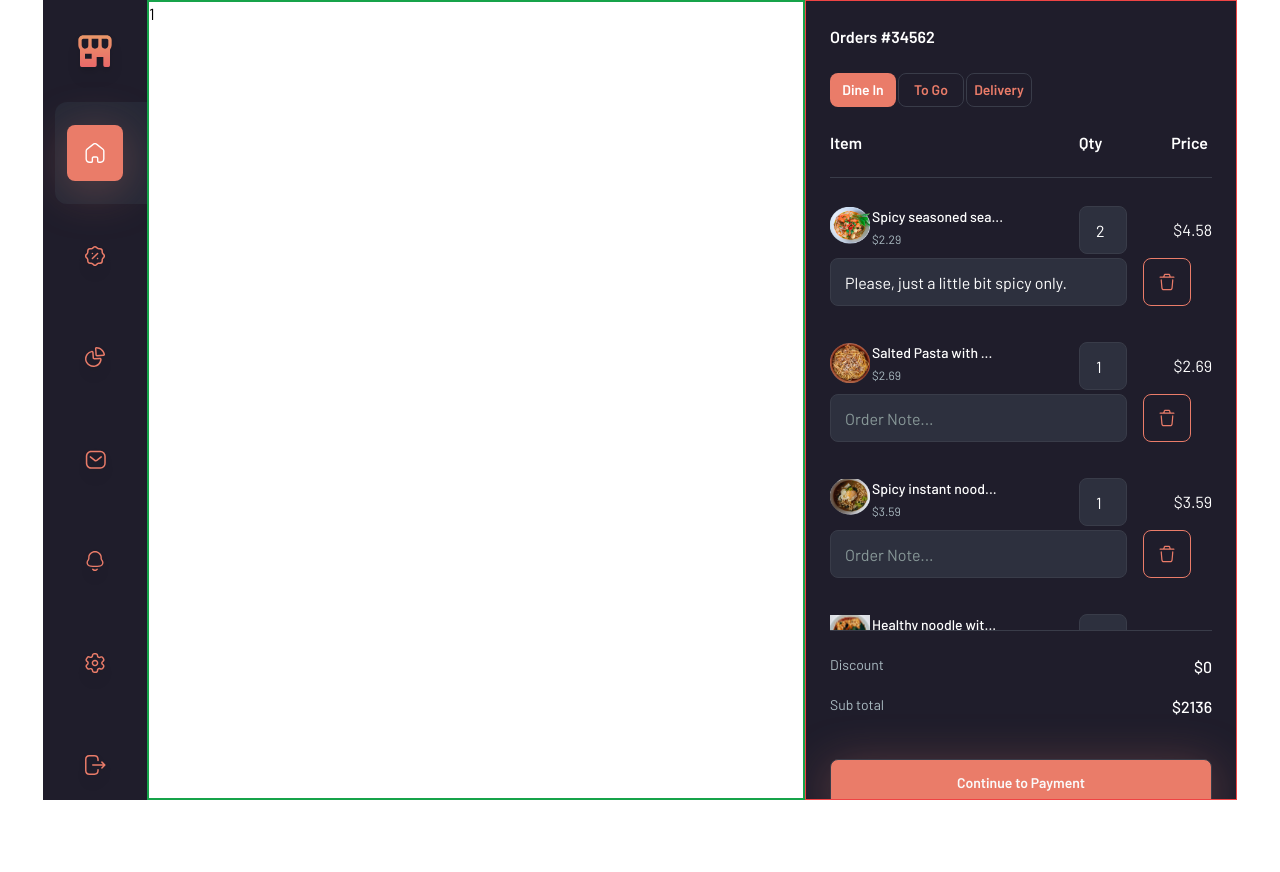
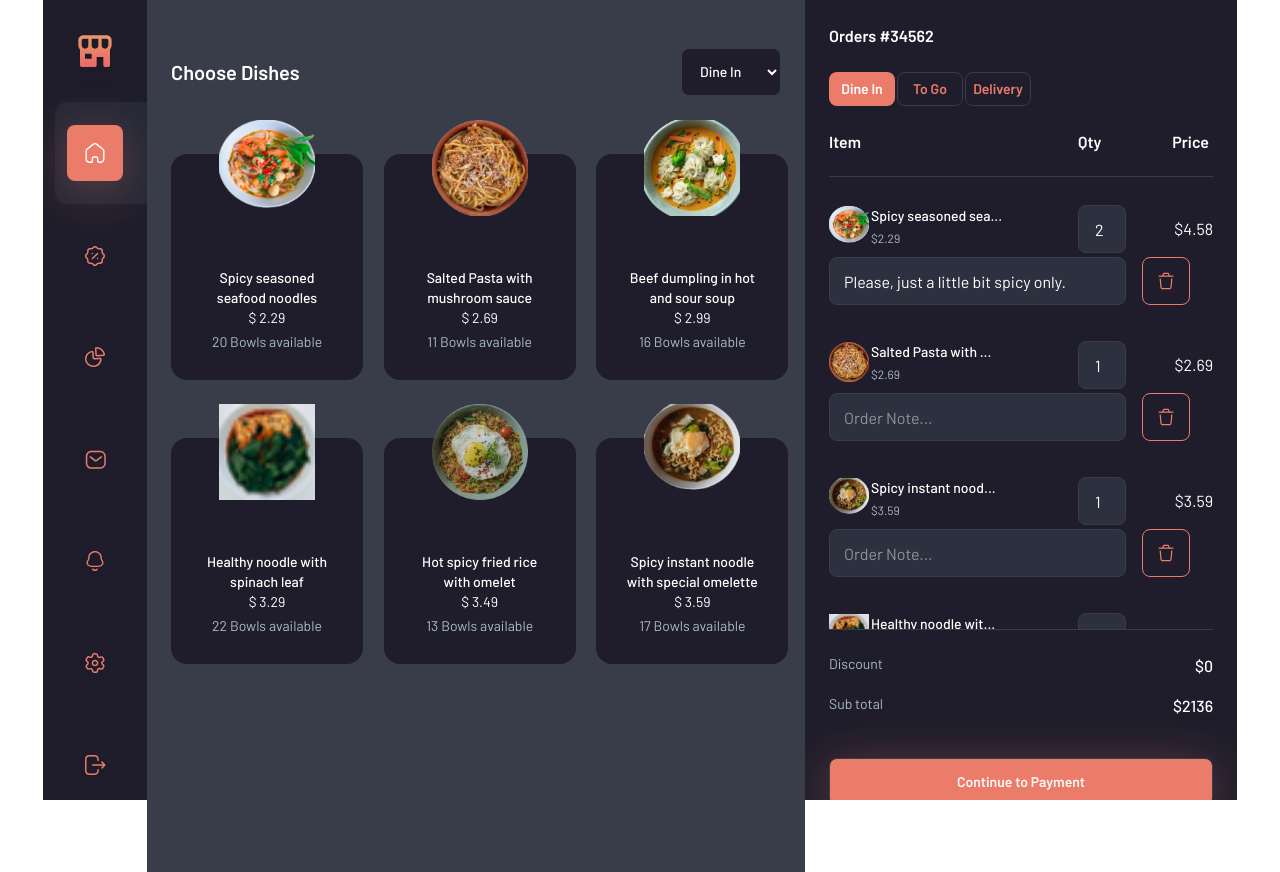
Before and after one commit to pseudoeazy/foodapp-jaegar-resto, a Next.js app: page / in a window 1280 px wide. Before the commit the page ends 800 px from the top, so only its background shows below. Built offline with nearby package versions, Linux system fonts and the light colour scheme.

Commit message:
add featuredlistings

```diff
--- /dev/null
+++ b/components/Header.jsx
@@ -0,0 +1,15 @@
+import Head from "next/head";
+
+const Header = ({ title, children }) => {
+  return (
+    <>
+      <Head>
+        <title>{title}</title>
+        {children}
+      </Head>
+      <header></header>
+    </>
+  );
+};
+
+export default Header;
--- /dev/null
+++ b/components/featuredlist/Product.jsx
@@ -0,0 +1,62 @@
+import Image from "next/image";
+import PropTypes from "prop-types";
+import useHover from "hooks/useHover";
+
+const styles = {
+  info: `
+    flex justify-center items-end
+    w-full h-[14.125rem] self-end
+    p-6 bg-basebg-400 rounded-2xl
+    transition
+    duration-300
+    linear
+    transform`,
+};
+
+const Product = ({ name, price, imgUrl, quantity }) => {
+  const { ref, isHover } = useHover();
+  return (
+    <div className="relative flex  w-48 h-[16.25rem] ">
+      <div className="absolute left-1/2 z-20">
+        <figure className="relative -left-1/2">
+          <Image
+            src={`/images/${imgUrl}`}
+            alt={name}
+            width={132}
+            height={132}
+          />
+        </figure>
+      </div>
+      <div
+        ref={ref}
+        style={{
+          ...(isHover && {
+            filter: `drop-shadow(0px 8px 24px rgba(234, 124, 105, 0.32))`,
+            cursor: `pointer`,
+          }),
+        }}
+        className={styles.info}
+      >
+        <div className="flex flex-col items-center space-y-1 w-36 h-[5.5rem] ">
+          <span className="block h-9 text-center font-medium text-sm text-white">
+            {name}
+          </span>
+          <span className="block text-center font-normal text-sm text-white">
+            $ {price}
+          </span>
+          <span className="block text-center font-normal text-sm text-textbg-300">
+            {quantity} Bowls available
+          </span>
+        </div>
+      </div>
+    </div>
+  );
+};
+
+Product.propTypes = {
+  name: PropTypes.string.isRequired,
+  price: PropTypes.number.isRequired,
+  imgUrl: PropTypes.string.isRequired,
+  quantity: PropTypes.number.isRequired,
+};
+export default Product;
--- /dev/null
+++ b/components/featuredlist/Products.jsx
@@ -0,0 +1,33 @@
+import Product from "@components/featuredlist/Product";
+import products from "@data/products";
+
+const sortList = [
+  { label: "Dine In", value: "dinein" },
+  { label: "Take out", value: "takeout" },
+];
+
+const Products = () => {
+  return (
+    <div className="w-full min-h-screen mt-6 ">
+      <section className="flex justify-between items-center ">
+        <h2 className="text-white font-semibold text-[20px]">Choose Dishes</h2>
+        <select className="w-[6.25rem] h-12 rounded-lg bg-basebg-400 p-3.5 text-white border border-basebg-200 text-sm font-medium">
+          {sortList.map(({ label, value }, idx) => (
+            <option key={idx} value={value}>
+              {label}
+            </option>
+          ))}
+        </select>
+      </section>
+      <section className="flex flex-col items-center">
+        <div className="grid grid-cols-3 gap-x-7 gap-y-6 mt-6 ">
+          {products.map((product, idx) => (
+            <Product key={idx} {...product} />
+          ))}
+        </div>
+      </section>
+    </div>
+  );
+};
+
+export default Products;
--- a/components/hoc/withHover.jsx
+++ b/components/hoc/withHover.jsx
@@ -1,7 +1,7 @@
-import React, { useReducer, useEffect, useRef } from "react";
 import PropTypes from "prop-types";
 import Link from "next/link";
 import { useRouter } from "next/router";
+import useHover from "hooks/useHover";
 
 const styles = {
   anchor: `
@@ -14,33 +14,17 @@ const styles = {
     ease-in-out
     transform `,
 };
-const hoverReducer = (isHover) => !isHover;
 
 const withHover = (WrappedComponent) => {
   function WithHover(props) {
     const { path, title, isButton } = props;
     const router = useRouter();
     const pageUrl = router.pathname;
-    const [isHover, setIsHover] = useReducer(hoverReducer, pageUrl === path);
-    const anchorRef = useRef(null);
-
-    function handleHover() {
-      setIsHover();
-    }
-
-    useEffect(() => {
-      anchorRef.current?.addEventListener("mouseenter", handleHover);
-      anchorRef.current?.addEventListener("mouseleave", handleHover);
-
-      return () => {
-        window.removeEventListener("mouseenter", handleHover);
-        window.removeEventListener("mouseleave", handleHover);
-      };
-    }, []);
+    const { ref, isHover } = useHover(pageUrl === path);
 
     return isButton ? (
       <button
-        ref={anchorRef}
+        ref={ref}
         className="w-12 h-12 flex items-center justify-center rounded-lg border border-primary hover:border-accents-200"
       >
         <WrappedComponent isHover={isHover} />
@@ -53,7 +37,7 @@ const withHover = (WrappedComponent) => {
               filter: `drop-shadow(0px 8px 24px rgba(234, 124, 105, 0.32))`,
             }),
           }}
-          ref={anchorRef}
+          ref={ref}
           title={title}
           className={`${styles.anchor} ${isHover && "bg-primary"}`}
         >
@@ -66,7 +50,7 @@ const withHover = (WrappedComponent) => {
   WithHover.propTypes = {
     isButton: PropTypes.bool,
     path: PropTypes.string,
-    title: PropTypes.string.isRequired,
+    title: PropTypes.string,
   };
   WithHover.defaultProps = {
     isButton: false,
--- a/components/sidebar/Cart.jsx
+++ b/components/sidebar/Cart.jsx
@@ -10,7 +10,7 @@ const Cart = () => {
   return (
     <aside className="w-[27rem]">
       <div
-        className={`fixed z-10 w-[27rem] h-screen overflow-x-hidden overflow-y-scroll bg-basebg-400 p-6 border border-red-500 ${styles.scrollbar}`}
+        className={`fixed z-10 w-[27rem] h-screen overflow-x-hidden overflow-y-scroll bg-basebg-400 p-6 ${styles.scrollbar}`}
       >
         <Header />
         <Items />
--- /dev/null
+++ b/hooks/useHover.js
@@ -0,0 +1,28 @@
+import { useReducer, useEffect, useRef } from "react";
+
+const hoverReducer = (isHover) => !isHover;
+
+const useHover = (initialValue = false) => {
+  const [isHover, setIsHover] = useReducer(hoverReducer, initialValue);
+  const anchorRef = useRef(null);
+
+  function handleHover() {
+    setIsHover();
+  }
+
+  useEffect(() => {
+    anchorRef.current?.addEventListener("mouseenter", handleHover);
+    anchorRef.current?.addEventListener("mouseleave", handleHover);
+
+    return () => {
+      window.removeEventListener("mouseenter", handleHover);
+      window.removeEventListener("mouseleave", handleHover);
+    };
+  }, []);
+
+  return {
+    ref: anchorRef,
+    isHover,
+  };
+};
+export default useHover;
--- a/pages/index.js
+++ b/pages/index.js
@@ -1,11 +1,16 @@
 import Layout from "@components/Layout";
+import Header from "@components/Header";
+import Products from "@components/featuredlist/Products";
 import { Navbar, Cart } from "@components/sidebar/";
 
 export default function Index() {
   return (
     <Layout>
       <Navbar />
-      <main className="flex-1 min-h-screen border-2 border-green-600">1</main>
+      <main className="flex-1 min-h-screen p-6  bg-basebg-200">
+        <Header title="Food POS Dark theme Tablet Device| Jaegar Resto" />
+        <Products />
+      </main>
       <Cart />
     </Layout>
   );
```
Also changed, not shown: jsconfig.json (+4 -3 lines).
